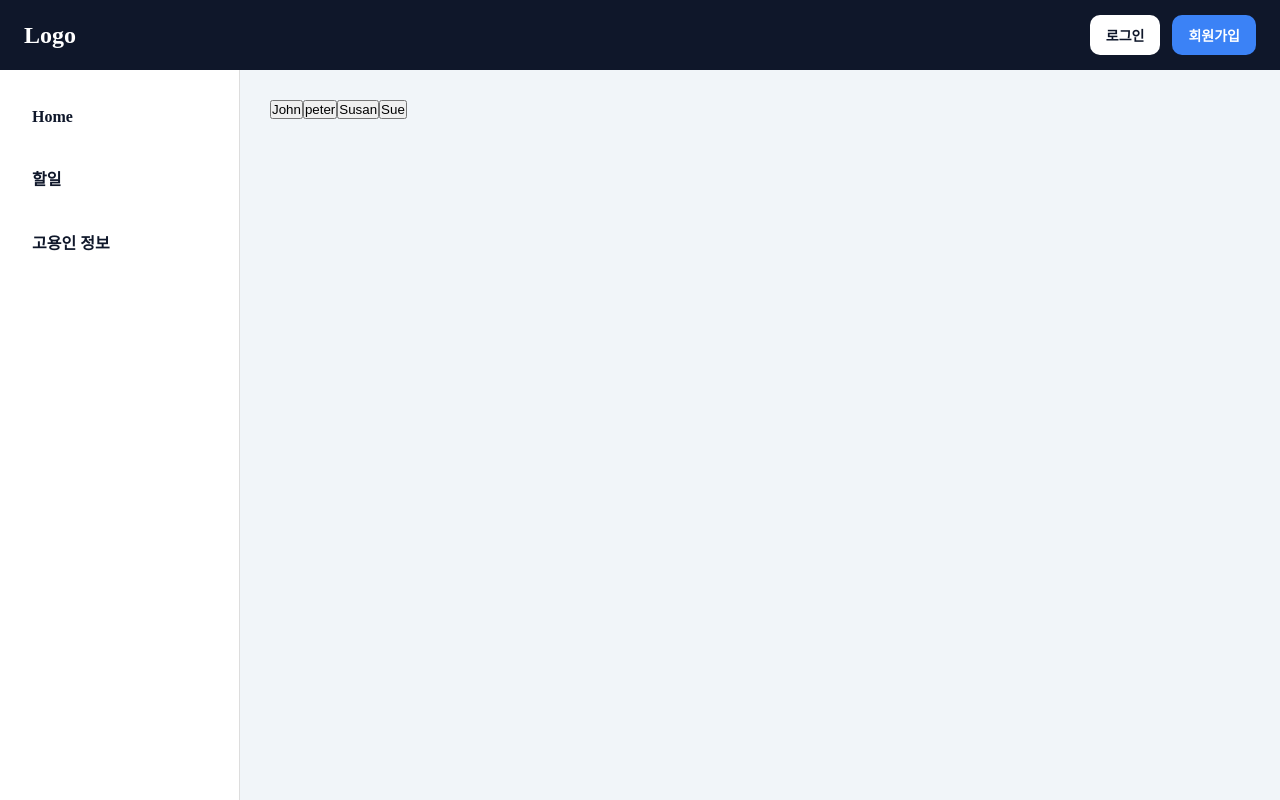
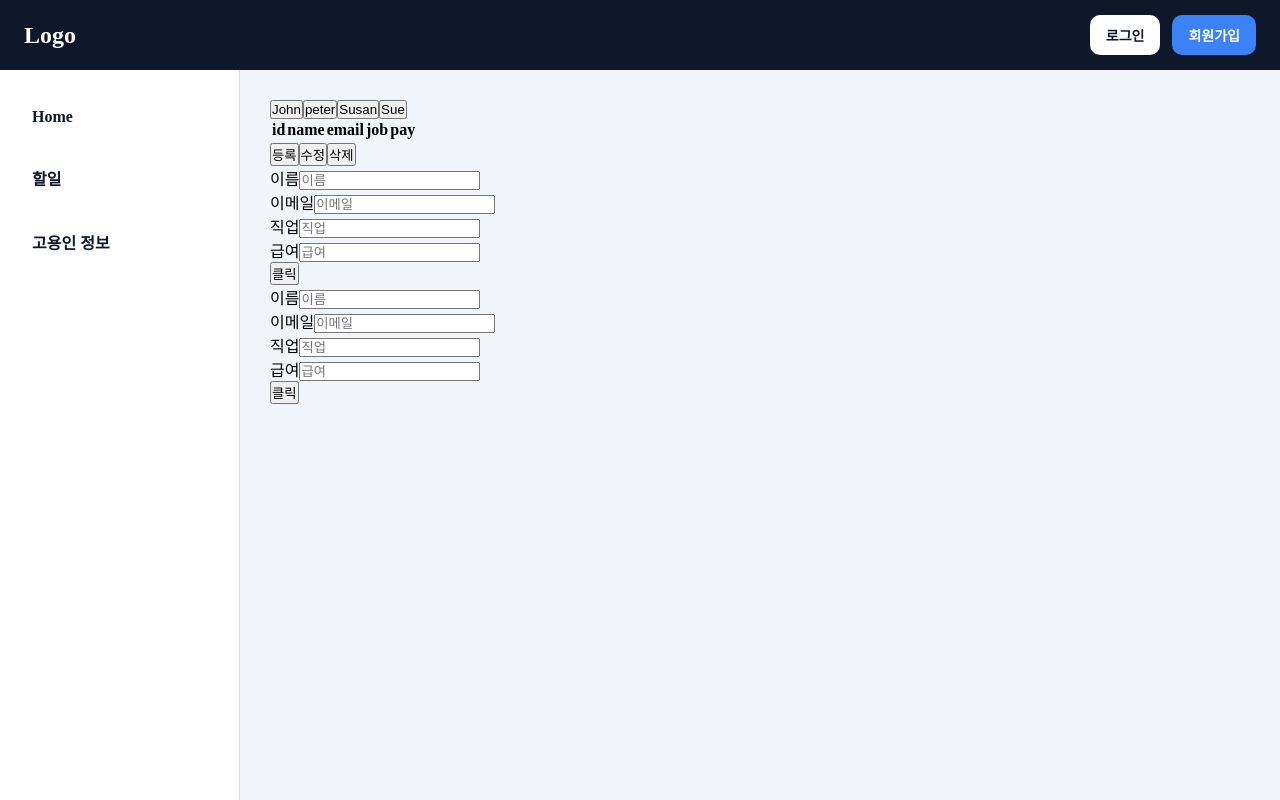
Before and after one commit to Omitss/frontend, a React (Vite) app: page /employee in a window 1280 px wide. Built offline with nearby package versions, Linux system fonts and the light colour scheme.

Commit message:
List, ReisterPage

```diff
--- a/src/no1_pages/EmployeePage.jsx
+++ b/src/no1_pages/EmployeePage.jsx
@@ -1,6 +1,9 @@
 //EmployeePage.jsx
-import React, { useState } from 'react'
+import React, { useEffect, useState } from 'react'
 import EmployeeList from '../no2_components/employee/EmployeeList'
+import EmployeeTable from '../no2_components/employee/EmployeeTable'
+import EmployeeRegister from '../no2_components/employee/EmployeeRegister'
+import EmployeeUpdate from '../no2_components/employee/EmployeeUpdate'
 
 
 const initialEmps = [
@@ -18,7 +21,7 @@ const initialState = {
   empTable : initialEmps,
   emp : initialEmp,
   mode : "",
-  selectdID : ""
+  selectedID : ""
 }
 
 
@@ -29,10 +32,30 @@ const EmployeePage = () => {
   // const [mode, setMode] = useState("register");
   // const [selectdID] = useState("")
   // 저 한문장으로 initialState 선언으로 한줄로 축약 시킬 수 있음
+  const {empTable, selectedID} = state;
+
+ useEffect(() => {
+  selectedID &&
+  setState(prev => ({
+    ...prev,
+    emp: empTable.find(item => item.id === selectedID)
+  }))
+}, [selectedID]) // [selectdID]가 변할때 useEffect를 실행해라
+
 
   return (
     <div>
       <EmployeeList state = {state} setState = {setState}/>
+      <EmployeeTable state = {state}/>
+
+      <div>
+        <button>등록</button>
+        <button>수정</button>
+        <button>삭제</button>
+      </div>
+
+      <EmployeeRegister />
+      <EmployeeUpdate />
     </div>
   )
 }
--- a/src/no2_components/employee/EmployeeList.jsx
+++ b/src/no2_components/employee/EmployeeList.jsx
@@ -1,11 +1,12 @@
+//EmployeeList.jsx
 import React from 'react'
 
 const EmployeeList = ({state, setState}) => {
     const {empTable} = state; // state에서 필요한 값인 empTable만 가져오겠다.
     const handleClick = (id) => {
-        console.log("id", id)
+        console.log("id : ", id)
         setState(prev => (
-            {...prev, selectdID: id}
+            {...prev, selectedID: id}
         ))
     }
 
--- a/src/no2_components/employee/EmployeeRegister.jsx
+++ b/src/no2_components/employee/EmployeeRegister.jsx
@@ -1,10 +1,67 @@
-import React from 'react'
+import React, { useState } from 'react'
+
+const initialEmp = {
+  id : '', name : '', email:'', job: "", pay :""
+}
 
 const EmployeeRegister = () => {
+  const [emp, setEmp] = useState(initialEmp);
+  const handleChange = (event) => {
+    const {name, value} = event.target;
+    setEmp(prev => (
+      {...prev, [name]:value}
+    ))
+  }
+  const handleSubmit = (event) => {
+    event.preventDefault();
+  }
+
   return (
-    <div>
-
-    </div>
+    <>
+      <form onSubmit={handleSubmit}>
+        <div>
+          <label>이름</label>
+          <input
+            type="text"
+            name = "name"
+            value={emp.name}
+            onChange={handleChange}
+            placeholder='이름'
+          />
+        </div>
+        <div>
+          <label>이메일</label>
+          <input
+            type="email"
+            name = "email"
+            value={emp.email}
+            onChange={handleChange}
+            placeholder='이메일'
+          />
+        </div>
+        <div>
+          <label>직업</label>
+          <input
+            type="text"
+            name = "job"
+            value={emp.job}
+            onChange={handleChange}
+            placeholder='직업'
+          />
+        </div>
+        <div>
+          <label>급여</label>
+          <input
+            type="number"
+            name = "pay"
+            value={emp.pay}
+            onChange={handleChange}
+            placeholder='급여'
+          />
+        </div>
+        <button>클릭</button>
+      </form>
+    </>
   )
 }
 
--- a/src/no2_components/employee/EmployeeTable.jsx
+++ b/src/no2_components/employee/EmployeeTable.jsx
@@ -1,10 +1,22 @@
 import React from 'react'
 
-const EmployeeTable = () => {
+const EmployeeTable = ({state}) => {
+  const {emp} = state;
   return (
-    <div>
-
-    </div>
+    <>
+      <table>
+        <tr>
+          {emp && Object.keys(emp).map(key =>( // emp라는 데이터가 들어오면 실행해라
+            <th>{key}</th>
+          ))}
+        </tr>
+        <tr>
+          {emp && Object.values(emp).map(value =>(
+            <td>{value}</td>
+          ))}
+        </tr>
+      </table>
+    </>
   )
 }
 
--- a/src/no2_components/employee/EmployeeUpdate.jsx
+++ b/src/no2_components/employee/EmployeeUpdate.jsx
@@ -1,10 +1,67 @@
-import React from 'react'
+import React, { useState } from 'react'
+
+const initialEmp = {
+  id : '', name : '', email:'', job: "", pay :""
+}
 
 const EmployeeUpdate = () => {
+  const [emp, setEmp] = useState(initialEmp);
+  const handleChange = (event) => {
+    const {name, value} = event.target;
+    setEmp(prev => (
+      {...prev, [name]:value}
+    ))
+  }
+  const handleSubmit = (event) => {
+    event.preventDefault();
+  }
+
   return (
-    <div>
-
-    </div>
+    <>
+      <form onSubmit={handleSubmit}>
+        <div>
+          <label>이름</label>
+          <input
+            type="text"
+            name = "name"
+            value={emp.name}
+            onChange={handleChange}
+            placeholder='이름'
+          />
+        </div>
+        <div>
+          <label>이메일</label>
+          <input
+            type="email"
+            name = "email"
+            value={emp.email}
+            onChange={handleChange}
+            placeholder='이메일'
+          />
+        </div>
+        <div>
+          <label>직업</label>
+          <input
+            type="text"
+            name = "job"
+            value={emp.job}
+            onChange={handleChange}
+            placeholder='직업'
+          />
+        </div>
+        <div>
+          <label>급여</label>
+          <input
+            type="number"
+            name = "pay"
+            value={emp.pay}
+            onChange={handleChange}
+            placeholder='급여'
+          />
+        </div>
+        <button>클릭</button>
+      </form>
+    </>
   )
 }
 
```
